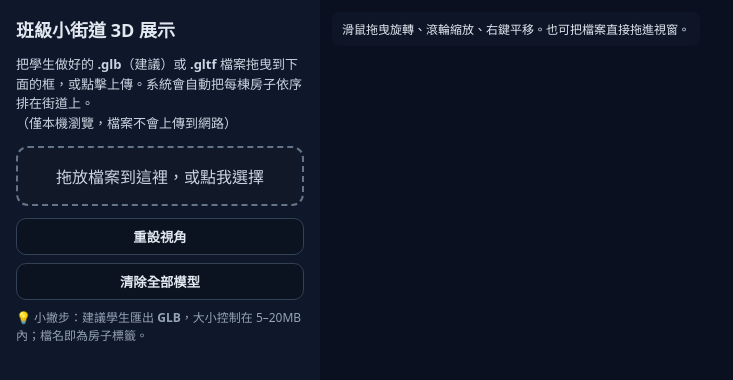
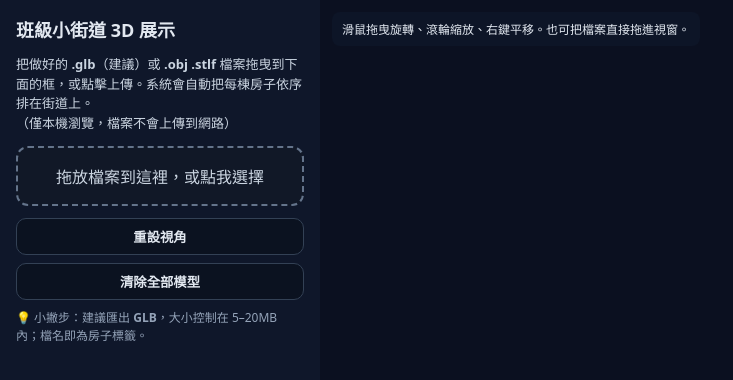
Before and after one commit to afisha51433/class-street, a plain HTML site: page index.html in a window 1280 px wide. Shown: the whole page, without its empty margins (0-733 px from the left). Drawn offline with nearby package versions, Linux system fonts and the light colour scheme.

Commit message:
Update and rename 班級_3_d_小街道（拖拉上傳_glb_範例）.html to index.html

```diff
--- a/班級_3_d_小街道（拖拉上傳_glb_範例）.html
+++ b/index.html
@@ -28,7 +28,7 @@
   <div id="app">
     <aside id="sidebar">
       <h1>班級小街道 3D 展示</h1>
-      <p>把學生做好的 <b>.glb</b>（建議）或 <b>.gltf</b> 檔案拖曳到下面的框，或點擊上傳。系統會自動把每棟房子依序排在街道上。<br/>（僅本機瀏覽，檔案不會上傳到網路）</p>
+      <p>把做好的 <b>.glb</b>（建議）或 <b>.obj .stlf</b> 檔案拖曳到下面的框，或點擊上傳。系統會自動把每棟房子依序排在街道上。<br/>（僅本機瀏覽，檔案不會上傳到網路）</p>
       <div class="dropzone" id="dropzone" tabindex="0" role="button" aria-label="拖放或點擊選擇檔案">
         拖放檔案到這裡，或點我選擇
         <input id="file" type="file" accept=".glb,.gltf,.zip" multiple />
@@ -37,7 +37,7 @@
         <button id="resetCam">重設視角</button>
         <button id="clearAll">清除全部模型</button>
       </div>
-      <div id="help">💡 小撇步：建議學生匯出 <b>GLB</b>，大小控制在 5–20MB 內；檔名即為房子標籤。</div>
+      <div id="help">💡 小撇步：建議匯出 <b>GLB</b>，大小控制在 5–20MB 內；檔名即為房子標籤。</div>
       <div id="list"></div>
     </aside>
     <main id="canvas-wrap">
```
